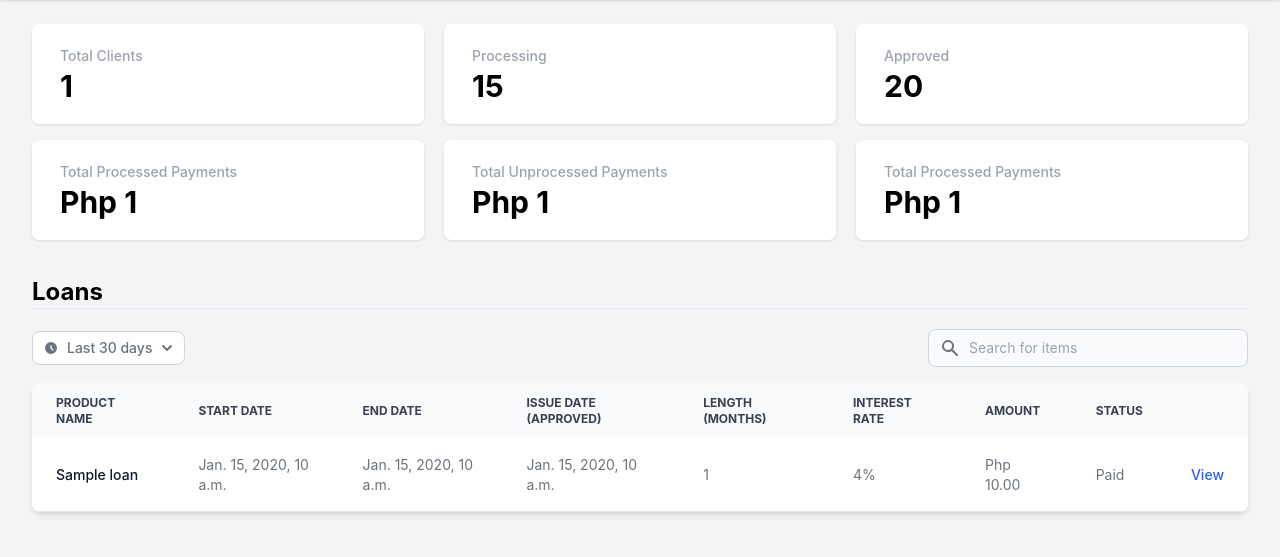
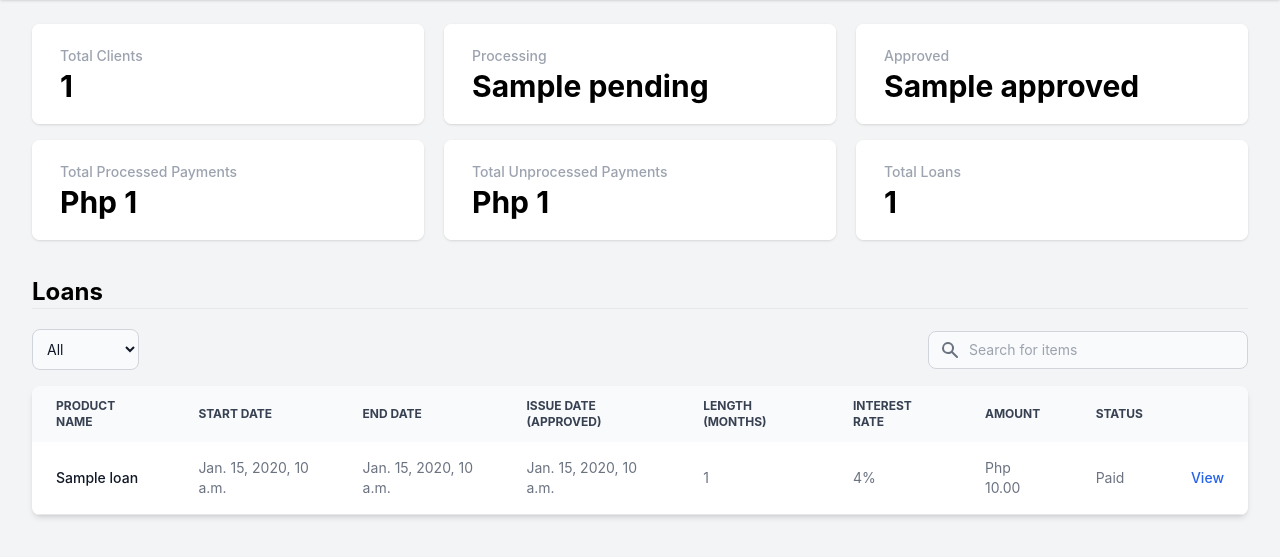
Before and after one commit to ggonzaga29/qwarta, a Django app: template dashboard/templates/dashboard.html in a window 1280 px wide. Shown: the part 148-705 px from the top of the page. Run offline with Django 4.2, Linux system fonts and the light colour scheme; the template is opened without the code that fills it: most values are stand-ins (such as "Sample title", 1, 10 or a date in 2020); some libraries are stand-ins or nearby versions.

Commit message:
feat: add filter, and pending and approved counts

```diff
--- a/dashboard/templates/dashboard.html
+++ b/dashboard/templates/dashboard.html
@@ -25,7 +25,7 @@
                         <div class="sm:flex sm:items-start">
                             <div class="text-center sm:mt-0 sm:ml-2 sm:text-left">
                                 <h3 class="text-sm leading-6 font-medium text-gray-400">Processing</h3>
-                                <p class="text-3xl font-bold text-black">15</p>
+                                <p class="text-3xl font-bold text-black">{{ pending }}</p>
                             </div>
                         </div>
                     </div>
@@ -35,7 +35,7 @@
                         <div class="sm:flex sm:items-start">
                             <div class="text-center sm:mt-0 sm:ml-2 sm:text-left">
                                 <h3 class="text-sm leading-6 font-medium text-gray-400">Approved</h3>
-                                <p class="text-3xl font-bold text-black">20</p>
+                                <p class="text-3xl font-bold text-black">{{ approved }}</p>
                             </div>
                         </div>
                     </div>
@@ -70,8 +70,8 @@
                     <div class="bg-white p-5">
                         <div class="sm:flex sm:items-start">
                             <div class="text-center sm:mt-0 sm:ml-2 sm:text-left">
-                                <h3 class="text-sm leading-6 font-medium text-gray-400">Total Processed Payments</h3>
-                                <p class="text-3xl font-bold text-black">Php {{ totalPayments }}</p>
+                                <h3 class="text-sm leading-6 font-medium text-gray-400">Total Loans</h3>
+                                <p class="text-3xl font-bold text-black">{{ totalLoans }}</p>
                             </div>
                         </div>
                     </div>
@@ -85,75 +85,16 @@
             <hr>
             <!-- TABLE FILTER -->
             <div class="flex items-center justify-between mt-5 pb-4">
-                <div>
-                    <button id="dropdownRadioButton" data-dropdown-toggle="dropdownRadio"
-                            class="inline-flex items-center text-gray-500 bg-white border border-gray-300 focus:outline-none hover:bg-gray-100 focus:ring-4 focus:ring-gray-200 font-medium rounded-lg text-sm px-3 py-1.5 dark:bg-gray-800 dark:text-white dark:border-gray-600 dark:hover:bg-gray-700 dark:hover:border-gray-600 dark:focus:ring-gray-700"
-                            type="button">
-                        <svg class="w-3 h-3 text-gray-500 dark:text-gray-400 mr-2.5" aria-hidden="true"
-                             xmlns="http://www.w3.org/2000/svg" fill="currentColor" viewBox="0 0 20 20">
-                            <path d="M10 0a10 10 0 1 0 10 10A10.011 10.011 0 0 0 10 0Zm3.982 13.982a1 1 0 0 1-1.414 0l-3.274-3.274A1.012 1.012 0 0 1 9 10V6a1 1 0 0 1 2 0v3.586l2.982 2.982a1 1 0 0 1 0 1.414Z"/>
-                        </svg>
-                        Last 30 days
-                        <svg class="w-2.5 h-2.5 ml-2.5" aria-hidden="true" xmlns="http://www.w3.org/2000/svg"
-                             fill="none" viewBox="0 0 10 6">
-                            <path stroke="currentColor" stroke-linecap="round" stroke-linejoin="round" stroke-width="2"
-                                  d="m1 1 4 4 4-4"/>
-                        </svg>
-                    </button>
-                    <!-- Dropdown menu -->
-                    <div id="dropdownRadio"
-                         class="z-10 hidden w-48 bg-white divide-y divide-gray-100 rounded-lg shadow dark:bg-gray-700 dark:divide-gray-600"
-                         data-popper-reference-hidden="" data-popper-escaped="" data-popper-placement="top"
-                         style="position: absolute; inset: auto auto 0px 0px; margin: 0px; transform: translate3d(522.5px, 3847.5px, 0px);">
-                        <ul class="p-3 space-y-1 text-sm text-gray-700 dark:text-gray-200"
-                            aria-labelledby="dropdownRadioButton">
-                            <li>
-                                <div class="flex items-center p-2 rounded hover:bg-gray-100 dark:hover:bg-gray-600">
-                                    <input id="filter-radio-example-1" type="radio" value="" name="filter-radio"
-                                           class="w-4 h-4 text-blue-600 bg-gray-100 border-gray-300 focus:ring-blue-500 dark:focus:ring-blue-600 dark:ring-offset-gray-800 dark:focus:ring-offset-gray-800 focus:ring-2 dark:bg-gray-700 dark:border-gray-600">
-                                    <label for="filter-radio-example-1"
-                                           class="w-full ml-2 text-sm font-medium text-gray-900 rounded dark:text-gray-300">Last
-                                        day</label>
-                                </div>
-                            </li>
-                            <li>
-                                <div class="flex items-center p-2 rounded hover:bg-gray-100 dark:hover:bg-gray-600">
-                                    <input checked="" id="filter-radio-example-2" type="radio" value=""
-                                           name="filter-radio"
-                                           class="w-4 h-4 text-blue-600 bg-gray-100 border-gray-300 focus:ring-blue-500 dark:focus:ring-blue-600 dark:ring-offset-gray-800 dark:focus:ring-offset-gray-800 focus:ring-2 dark:bg-gray-700 dark:border-gray-600">
-                                    <label for="filter-radio-example-2"
-                                           class="w-full ml-2 text-sm font-medium text-gray-900 rounded dark:text-gray-300">Last
-                                        7 days</label>
-                                </div>
-                            </li>
-                            <li>
-                                <div class="flex items-center p-2 rounded hover:bg-gray-100 dark:hover:bg-gray-600">
-                                    <input id="filter-radio-example-3" type="radio" value="" name="filter-radio"
-                                           class="w-4 h-4 text-blue-600 bg-gray-100 border-gray-300 focus:ring-blue-500 dark:focus:ring-blue-600 dark:ring-offset-gray-800 dark:focus:ring-offset-gray-800 focus:ring-2 dark:bg-gray-700 dark:border-gray-600">
-                                    <label for="filter-radio-example-3"
-                                           class="w-full ml-2 text-sm font-medium text-gray-900 rounded dark:text-gray-300">Last
-                                        30 days</label>
-                                </div>
-                            </li>
-                            <li>
-                                <div class="flex items-center p-2 rounded hover:bg-gray-100 dark:hover:bg-gray-600">
-                                    <input id="filter-radio-example-4" type="radio" value="" name="filter-radio"
-                                           class="w-4 h-4 text-blue-600 bg-gray-100 border-gray-300 focus:ring-blue-500 dark:focus:ring-blue-600 dark:ring-offset-gray-800 dark:focus:ring-offset-gray-800 focus:ring-2 dark:bg-gray-700 dark:border-gray-600">
-                                    <label for="filter-radio-example-4"
-                                           class="w-full ml-2 text-sm font-medium text-gray-900 rounded dark:text-gray-300">Last
-                                        month</label>
-                                </div>
-                            </li>
-                            <li>
-                                <div class="flex items-center p-2 rounded hover:bg-gray-100 dark:hover:bg-gray-600">
-                                    <input id="filter-radio-example-5" type="radio" value="" name="filter-radio"
-                                           class="w-4 h-4 text-blue-600 bg-gray-100 border-gray-300 focus:ring-blue-500 dark:focus:ring-blue-600 dark:ring-offset-gray-800 dark:focus:ring-offset-gray-800 focus:ring-2 dark:bg-gray-700 dark:border-gray-600">
-                                    <label for="filter-radio-example-5"
-                                           class="w-full ml-2 text-sm font-medium text-gray-900 rounded dark:text-gray-300">Last
-                                        year</label>
-                                </div>
-                            </li>
-                        </ul>
+                <div class="max-w-md flex flex-col justify-between gap-2">
+                    <div class="space-y-2">
+                        <div class="flex-1">
+                            <select id="status" name="status"
+                                    class="bg-gray-50 border border-gray-300 text-gray-900 text-sm rounded-lg focus:ring-blue-500 focus:border-blue-500 block w-full p-2.5 dark:bg-gray-700 dark:border-gray-600 dark:placeholder-gray-400 dark:text-white dark:focus:ring-blue-500 dark:focus:border-blue-500">
+                                <option value="All">All</option>
+                                <option value="Approved">Approved</option>
+                                <option value="Pending">Pending</option>
+                            </select>
+                        </div>
                     </div>
                 </div>
                 <label for="searchInput" class="sr-only">Search</label>
@@ -210,7 +151,7 @@
                     {% for loan in loans %}
                         <tr class="bg-white border-b dark:bg-gray-800 dark:border-gray-700">
                             <td
-                                class="px-6 py-4 font-medium text-gray-900 whitespace-nowrap dark:text-white">
+                                    class="px-6 py-4 font-medium text-gray-900 whitespace-nowrap dark:text-white">
                                 {{ loan.product_name }}
                             </td>
                             <td class="px-6 py-4">
@@ -253,7 +194,7 @@
                 const table = document.getElementById('dataTable');
                 const rows = table.querySelector("tbody").getElementsByTagName('tr');
 
-                for (let i = 1; i < rows.length; i++) {
+                for (let i = 0; i < rows.length; i++) {
                     const rowData = rows[i].getElementsByTagName('td');
                     let rowVisible = false;
 
@@ -275,6 +216,24 @@
             }
 
             document.getElementById('searchInput').addEventListener('input', searchTable);
+
+
+            const status = document.getElementById('status');
+
+            const urlParams = new URLSearchParams(window.location.search);
+
+            if (urlParams.has('status')) {
+                status.value = urlParams.get('status');
+            }
+
+            status.addEventListener("change", () => {
+                if (status.value === 'All') {
+                    window.location.href = '/dashboard';
+                    return;
+                }
+
+                window.location.href = `/dashboard?status=${status.value}`;
+            })
         </script>
     </div>
 {% endblock %}
```
